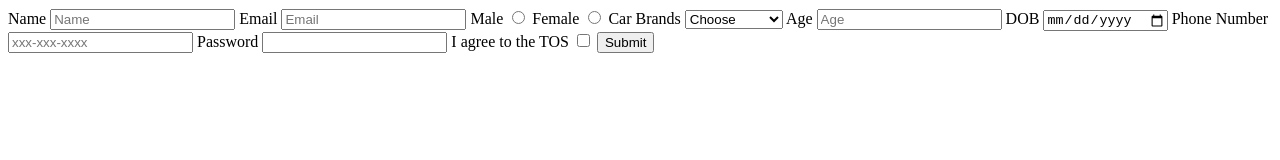
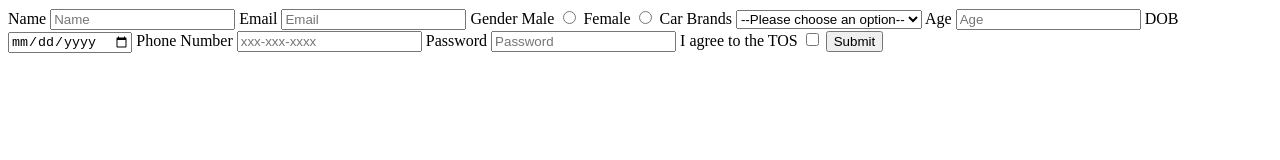
Before and after one commit to acciojob/signup-form-car-SarthakJoshi21, a website: page main.html in a window 1280 px wide. Drawn offline with Linux system fonts and the light colour scheme.

Commit message:
created a submission

```diff
--- a/main.html
+++ b/main.html
@@ -1,44 +1,47 @@
 <!DOCTYPE html>
-
 <html>
-
 <head>
 	<link rel="stylesheet" href="styles.css">
 </head>
-
 <body>
-	<!-- the entire body must be written by student -->
-    <script type="text/javascript" src="./script.js">
-</script>
+    <script type="text/javascript" src="./script.js"></script>
 	<form method="post">
 		<label for="name">Name</label>
 		<input type="text" id="name" required placeholder="Name">
+
 		<label for="email">Email</label>
 		<input type="email" placeholder="Email" id="email" required>
+
+		<label>Gender</label>
 		<label for="gender_m">Male</label>
-<input type="radio" id="gender_m" name="gender" required>
-<label for="gender_f">Female</label>
-<input type="radio" id="gender_f" name="gender" required>
+		<input type="radio" id="gender_m" name="gender" value="Male" required>
+		<label for="gender_f">Female</label>
+		<input type="radio" id="gender_f" name="gender" value="Female" required>
+
 		<label for="cars">Car Brands</label>
-		<select>
-			<option>Choose</option>
+		<select id="cars">
+			<option>--Please choose an option--</option>
 			<option>BMW</option>
-			<option>AUDi</option>
+			<option>AUDI</option>
 			<option>MERCEDES</option>
 		</select>
+
 		<label for="age">Age</label>
 		<input type="number" required id="age" placeholder="Age">
+
 		<label for="dob">DOB</label>
 		<input type="date" id="dob" required>
+
 		<label for="tel">Phone Number</label>
 		<input type="tel" id="tel" placeholder="xxx-xxx-xxxx">
+
 		<label for="password">Password</label>
-		<input type="password" required id="password" placehold="Password">
+		<input type="password" required id="password" placeholder="Password">
+
 		<label for="tos">I agree to the TOS</label>
-		<input type="checkbox" required>
+		<input type="checkbox" id="tos" required>
+
 		<button type="submit">Submit</button>
 	</form>
-
 </body>
-
 </html>
```
